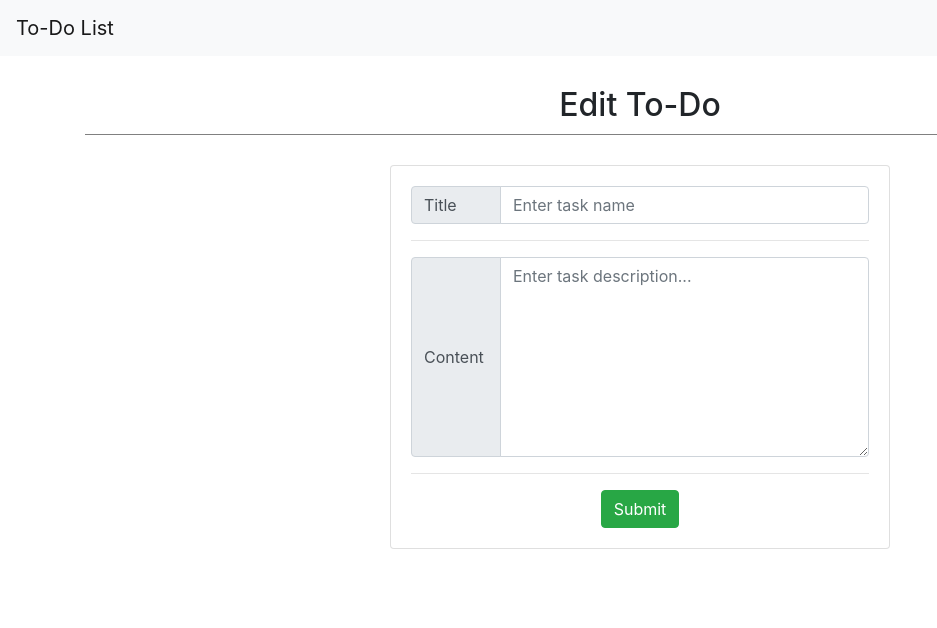
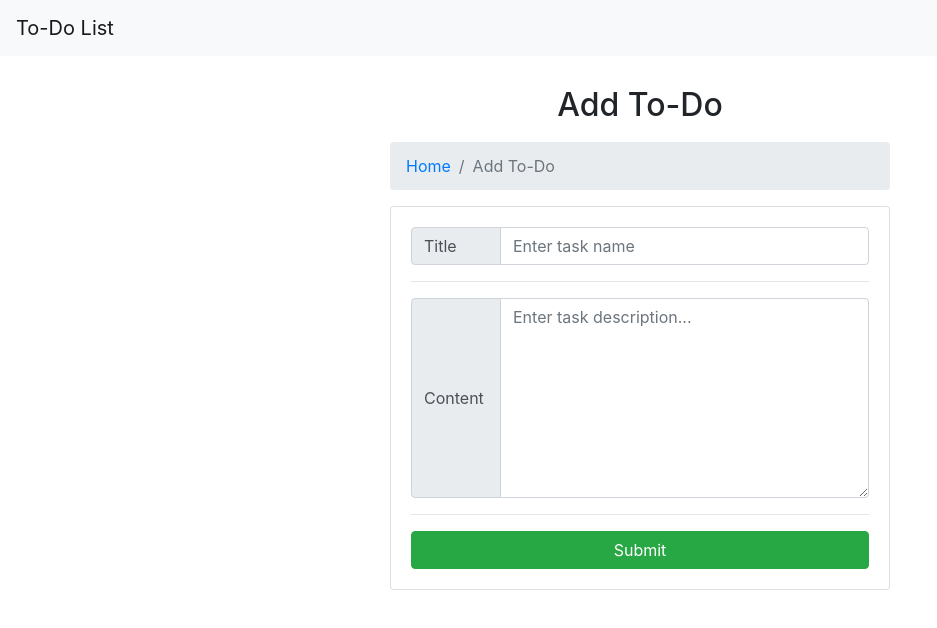
Before and after one commit to SparksFullStack/react-todo--front, a React (Create React App) app: page /add_todo in a window 1280 px wide. Shown: the top 628 px of the page, without its empty margins (0-937 px from the left). Built offline with nearby package versions, Linux system fonts and the light colour scheme.

Commit message:
added complete flag to view-todo

```diff
--- a/src/Containers/AddTodo.css
+++ b/src/Containers/AddTodo.css
@@ -1,14 +1,14 @@
 .addTodo--header {
-    margin: 30px 0;
+    margin-top: 30px;
     padding-bottom: 10px;
-    border-bottom: 1px solid grey;
 }
 
 .addTodo--addons > span {
     width: 90px;
 }
 
-.addTodo--card {
+.addTodo--card,
+.addTodo--breadcrumbs {
     max-width: 500px !important;
     margin: 0 auto;
 }
@@ -16,3 +16,7 @@
 .addTodo--textarea {
     height: 200px !important;
 }
+
+.addTodo--button {
+    width: 100%;
+}
--- a/src/Containers/AddTodo.js
+++ b/src/Containers/AddTodo.js
@@ -13,6 +13,8 @@ import {
     InputGroupText,
     Input,
     Form,
+    Breadcrumb,
+    BreadcrumbItem,
 } from 'reactstrap';
 import { ADD_TODO } from '../Store/actions';
 import { dispatch } from 'rxjs/internal/observable/range';
@@ -32,7 +34,11 @@ class AddTodo extends Component {
         } else {
             return (
                 <Fragment>
-                    <h2 className="addTodo--header" onClick={this.handleAddTodo}>Edit To-Do</h2>
+                    <h2 className="addTodo--header" onClick={this.handleAddTodo}>Add To-Do</h2>
+                    <Breadcrumb className="addTodo--breadcrumbs">
+                        <BreadcrumbItem><Link to="/">Home</Link></BreadcrumbItem>
+                        <BreadcrumbItem active>Add To-Do</BreadcrumbItem>
+                    </Breadcrumb>
                     <Card className="addTodo--card">
                         <CardBody>
                             <Form>
@@ -46,7 +52,7 @@ class AddTodo extends Component {
                                     <Input value={this.state.taskContent} onChange={this.handleUpdateState('taskContent')} className="addTodo--textarea" type="textarea"  placeholder="Enter task description..." />
                                 </InputGroup>
                                 <hr/>
-                                <Button onClick={this.handleAddTodo} color="success">Submit</Button>
+                                <Button className="addTodo--button" onClick={this.handleAddTodo} color="success">Submit</Button>
                             </Form>
                         </CardBody>
                     </Card>
--- a/src/Containers/TodoList.css
+++ b/src/Containers/TodoList.css
@@ -6,3 +6,15 @@
 .todoList--cardBody {
     padding-bottom: 10px !important;
 }
+
+.todoList--button {
+    width: 100%;
+    background-color: #fff !important;
+    color: black !important;
+    transition: background-color .2s, color .2s;
+}
+
+.todoList--button:hover {
+    background-color: #28a745 !important;
+    color: #fff !important;
+}
--- a/src/Containers/TodoList.js
+++ b/src/Containers/TodoList.js
@@ -6,6 +6,7 @@
 
 import React, { Component, Fragment } from 'react';
 import { connect } from 'react-redux';
+import { Link } from 'react-router-dom';
 import './TodoList.css';
 import {
     COMPLETE_TODO,
@@ -56,6 +57,8 @@ class TodoList extends Component {
                         <ListGroup className="todoList--list">
                             {this.renderTodos()}
                         </ListGroup>
+                        <hr />
+                        <Link to="/add_todo" className="btn btn-success todoList--button" color="success">Add new task</Link>
                     </CardBody>
                 </Card>
             </section>
--- a/src/Containers/ViewTodo.js
+++ b/src/Containers/ViewTodo.js
@@ -13,6 +13,7 @@ import {
     Card,
     CardBody,
     CardTitle,
+    CardSubtitle,
     CardText,
     Button,
     Breadcrumb,
@@ -45,7 +46,8 @@ class ViewTodo extends Component {
                     </Breadcrumb>
                     <Card className="viewTodo--card">
                         <CardBody>
-                            <CardTitle className="viewTodo--card-title">{taskName}</CardTitle>
+                            <CardTitle className="viewTodo--card-title h3">{taskName}</CardTitle>
+                            <CardSubtitle style={completed ? { color: "#28a745" } : { color: "#dc3545" }} className="h6">{completed ? "Complete" : "Incomplete"}</CardSubtitle>
                             <hr/>
                             <CardText className="viewTodo--content">{taskContent}</CardText>
                             <hr/>
```
